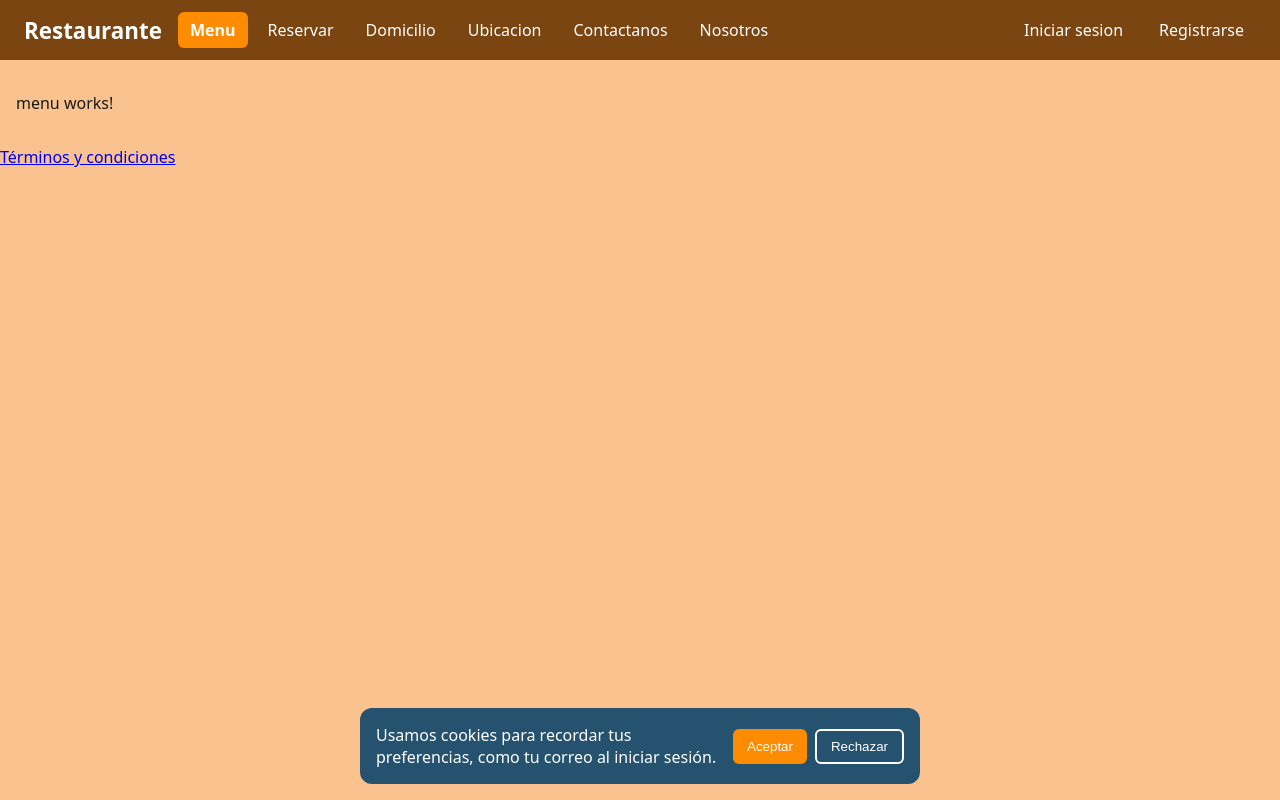
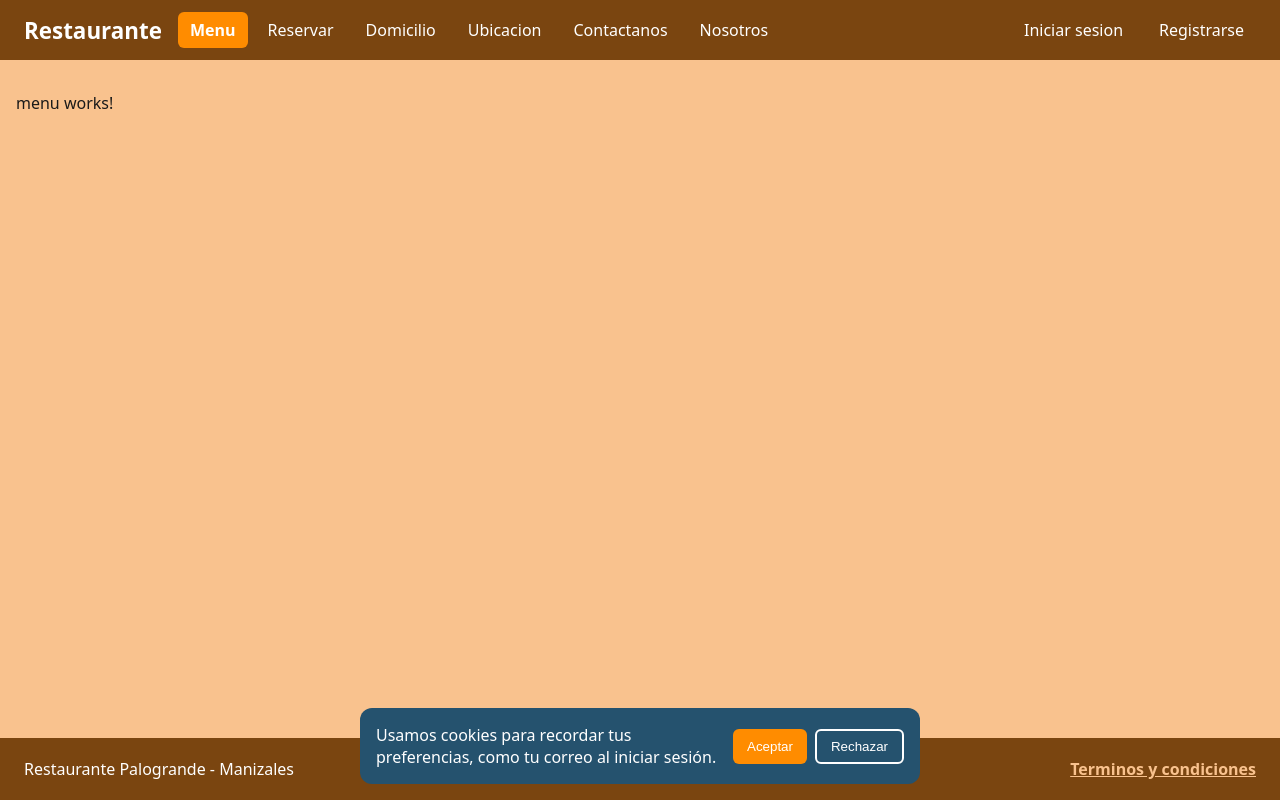
Before and after one commit to JuanSebastianLopez15/Proyecto-FinalFrontend, an Angular app: page / in a window 1280 px wide. Built offline with nearby package versions, Linux system fonts and the light colour scheme.

Commit message:
feat: se organiza las paginas Footer, app.html, app.css y styles.css

```diff
--- a/src/app/app.css
+++ b/src/app/app.css
@@ -0,0 +1,15 @@
+/* Estructura general de la aplicacion en columna */
+:host {
+  display: flex;
+  flex-direction: column;
+  min-height: 100vh;
+}
+
+/* Contenedor principal que crece para empujar el footer abajo */
+main {
+  flex: 1;
+  width: 100%;
+  max-width: 1280px;
+  margin: 0 auto;
+  padding: 1rem;
+}
--- a/src/app/componentes/footer/footer.css
+++ b/src/app/componentes/footer/footer.css
@@ -0,0 +1,36 @@
+/* Contenedor principal del pie de pagina */
+footer {
+  display: flex;
+  align-items: center;
+  justify-content: space-between;
+  flex-wrap: wrap;
+  gap: 1rem;
+  background-color: var(--color-cafe);
+  color: var(--color-blanco);
+  padding: 1.25rem 1.5rem;
+  margin-top: auto;
+}
+
+/* Texto descriptivo */
+footer p {
+  margin: 0;
+}
+
+/* Enlace a terminos y condiciones */
+footer a {
+  color: var(--color-fondo);
+  text-decoration: underline;
+  font-weight: bold;
+}
+
+footer a:hover {
+  color: var(--color-blanco);
+}
+
+/* Ajuste centrado en pantallas pequenas */
+@media (max-width: 768px) {
+  footer {
+    flex-direction: column;
+    text-align: center;
+  }
+}
--- a/src/app/componentes/footer/footer.html
+++ b/src/app/componentes/footer/footer.html
@@ -1,3 +1,5 @@
+<!-- Pie de pagina del restaurante -->
 <footer>
-  <a routerLink="/terminos">Términos y condiciones</a>
+  <p>Restaurante Palogrande - Manizales</p>
+  <a routerLink="/terminos">Terminos y condiciones</a>
 </footer>
--- a/src/styles.css
+++ b/src/styles.css
@@ -1,3 +1,4 @@
+/* Variables globales de color */
 :root {
   --color-fondo: #f9c28e;
   --color-naranja: #ff8c00;
@@ -8,17 +9,28 @@
   --color-blanco: #ffffff;
 }
 
-* {
+/* Asegura que padding y bordes no aumenten el ancho de las cajas */
+*,
+*::before,
+*::after {
   box-sizing: border-box;
 }
 
+/* Configuracion base del documento y prevencion de scroll horizontal */
+html,
 body {
   margin: 0;
+  padding: 0;
+  width: 100%;
+  overflow-x: hidden;
   font-family: system-ui, sans-serif;
-  background: var(--color-fondo);
+  background-color: var(--color-fondo);
   color: var(--color-texto);
 }
 
-main {
-  padding: 16px;
+/* Evita que imagenes grandes desborden en pantallas pequenas */
+img {
+  max-width: 100%;
+  height: auto;
+  display: block;
 }
```
